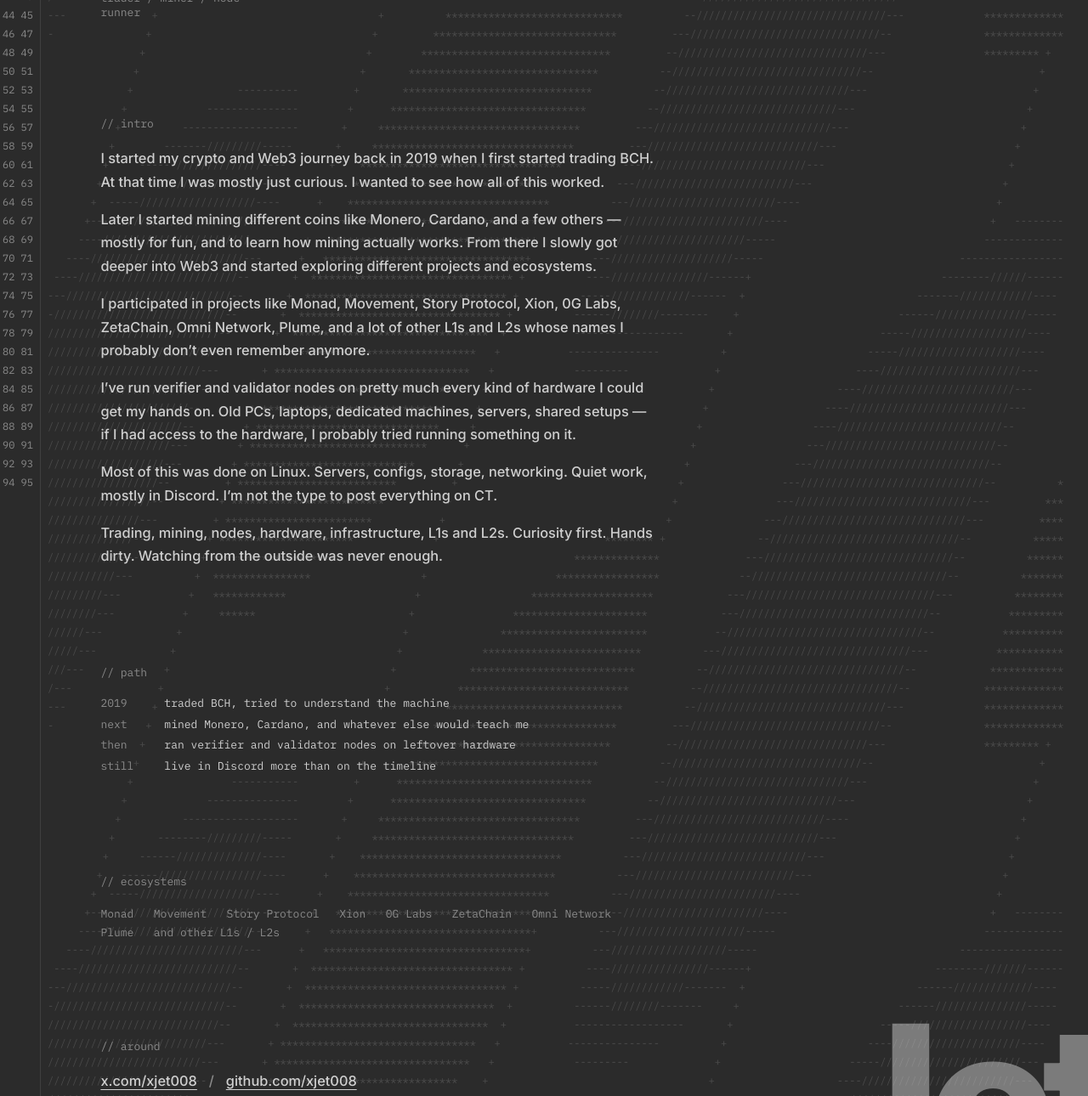
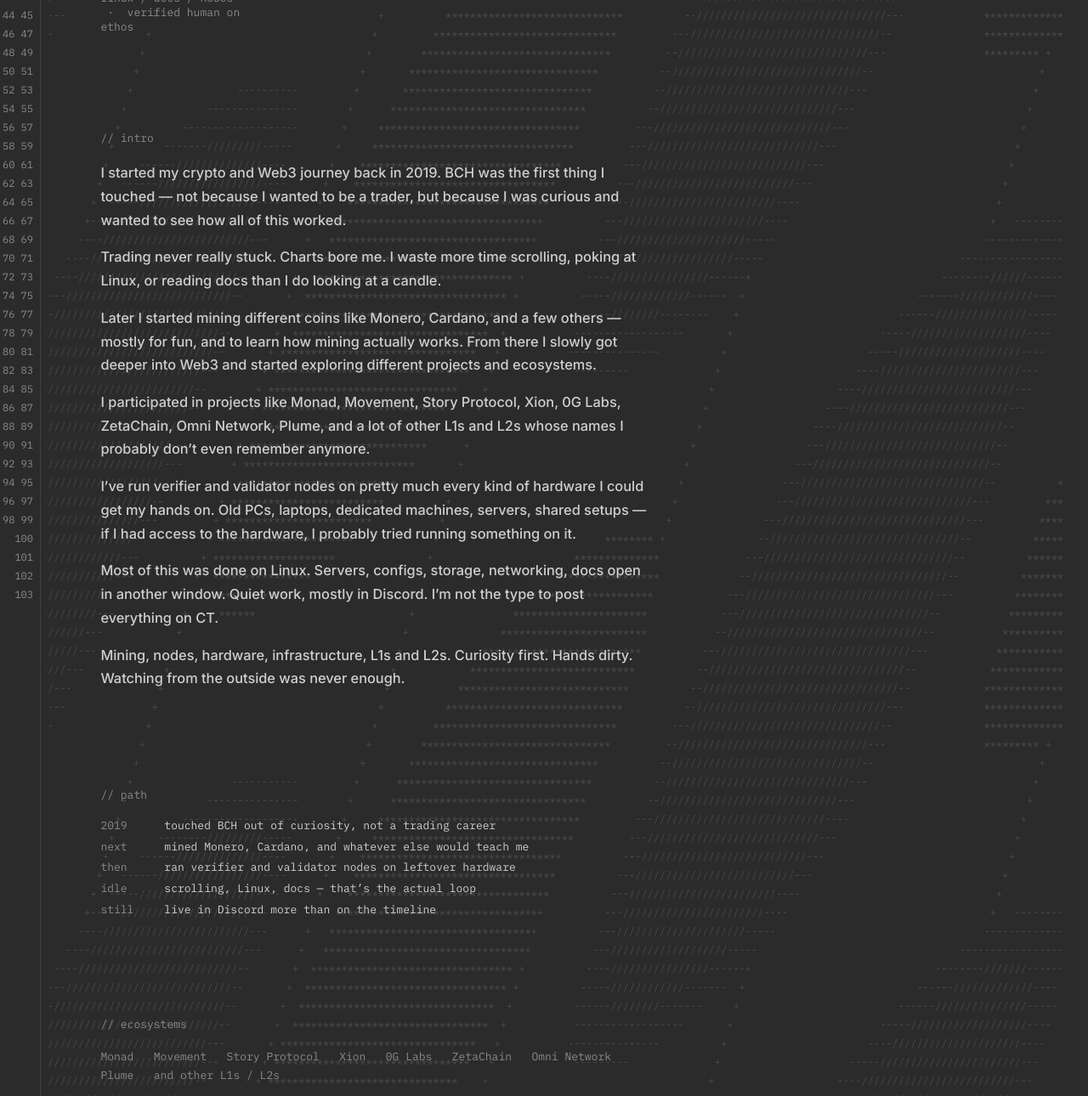
Before and after one commit to xjet008/portfolio, a plain HTML site: page index.html in a window 1280 px wide. Shown: the part 481-1771 px from the top of the page at 85% size. Drawn offline with Linux system fonts and the light colour scheme.

Commit message:
Drop trader framing; add Ethos verified human

```diff
--- a/index.html
+++ b/index.html
@@ -4,7 +4,7 @@
   <meta charset="UTF-8" />
   <meta name="viewport" content="width=device-width, initial-scale=1" />
   <title>jet.js — since 2019</title>
-  <meta name="description" content="Jet. Crypto since 2019. Trading, mining, nodes, Linux, quiet Discord work." />
+  <meta name="description" content="Jet. Crypto since 2019. Mining, nodes, Linux, docs, quiet Discord work. Verified human on Ethos." />
   <link rel="preconnect" href="https://fonts.googleapis.com" />
   <link rel="preconnect" href="https://fonts.gstatic.com" crossorigin />
   <link href="https://fonts.googleapis.com/css2?family=IBM+Plex+Mono:wght@400;500&family=Inter:wght@500;700;800&display=swap" rel="stylesheet" />
@@ -17,6 +17,7 @@
       <span class="tab ghost">readme.md</span>
     </div>
     <div class="chrome-actions">
+      <a class="ethos" href="https://app.ethos.network/profile/x/xjet008" target="_blank" rel="noopener">verified human · ethos</a>
       <button type="button" id="theme" aria-label="Toggle theme">☼</button>
     </div>
   </div>
@@ -28,27 +29,29 @@
 
       <section class="hero">
         <h1>On-chain since<br />twenty nineteen</h1>
-        <p class="sub">trader / miner / node runner</p>
+        <p class="sub">linux / docs / nodes &nbsp;·&nbsp; verified human on ethos</p>
       </section>
 
       <div class="wordmark" aria-hidden="true">Jet</div>
 
       <article class="block" id="story">
         <p class="cmt">// intro</p>
-        <p>I started my crypto and Web3 journey back in 2019 when I first started trading BCH. At that time I was mostly just curious. I wanted to see how all of this worked.</p>
+        <p>I started my crypto and Web3 journey back in 2019. BCH was the first thing I touched — not because I wanted to be a trader, but because I was curious and wanted to see how all of this worked.</p>
+        <p>Trading never really stuck. Charts bore me. I waste more time scrolling, poking at Linux, or reading docs than I do looking at a candle.</p>
         <p>Later I started mining different coins like Monero, Cardano, and a few others — mostly for fun, and to learn how mining actually works. From there I slowly got deeper into Web3 and started exploring different projects and ecosystems.</p>
         <p>I participated in projects like Monad, Movement, Story Protocol, Xion, 0G Labs, ZetaChain, Omni Network, Plume, and a lot of other L1s and L2s whose names I probably don’t even remember anymore.</p>
         <p>I’ve run verifier and validator nodes on pretty much every kind of hardware I could get my hands on. Old PCs, laptops, dedicated machines, servers, shared setups — if I had access to the hardware, I probably tried running something on it.</p>
-        <p>Most of this was done on Linux. Servers, configs, storage, networking. Quiet work, mostly in Discord. I’m not the type to post everything on CT.</p>
-        <p>Trading, mining, nodes, hardware, infrastructure, L1s and L2s. Curiosity first. Hands dirty. Watching from the outside was never enough.</p>
+        <p>Most of this was done on Linux. Servers, configs, storage, networking, docs open in another window. Quiet work, mostly in Discord. I’m not the type to post everything on CT.</p>
+        <p>Mining, nodes, hardware, infrastructure, L1s and L2s. Curiosity first. Hands dirty. Watching from the outside was never enough.</p>
       </article>
 
       <section class="block">
         <p class="cmt">// path</p>
         <ul class="path">
-          <li><span>2019</span> traded BCH, tried to understand the machine</li>
+          <li><span>2019</span> touched BCH out of curiosity, not a trading career</li>
           <li><span>next</span> mined Monero, Cardano, and whatever else would teach me</li>
           <li><span>then</span> ran verifier and validator nodes on leftover hardware</li>
+          <li><span>idle</span> scrolling, Linux, docs — that’s the actual loop</li>
           <li><span>still</span> live in Discord more than on the timeline</li>
         </ul>
       </section>
@@ -61,6 +64,8 @@
       <section class="block contact">
         <p class="cmt">// around</p>
         <p>
+          <a href="https://app.ethos.network/profile/x/xjet008" target="_blank" rel="noopener">ethos · verified human</a>
+          <span class="sep">/</span>
           <a href="https://x.com/xjet008" target="_blank" rel="noopener">x.com/xjet008</a>
           <span class="sep">/</span>
           <a href="https://github.com/xjet008" target="_blank" rel="noopener">github.com/xjet008</a>
```
